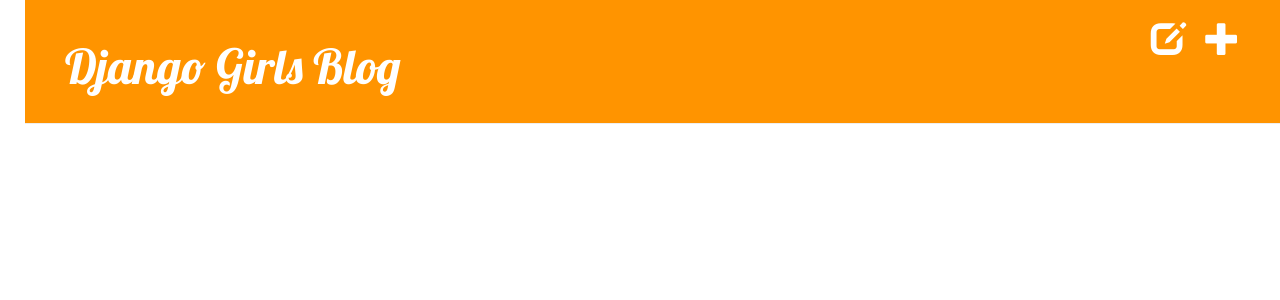
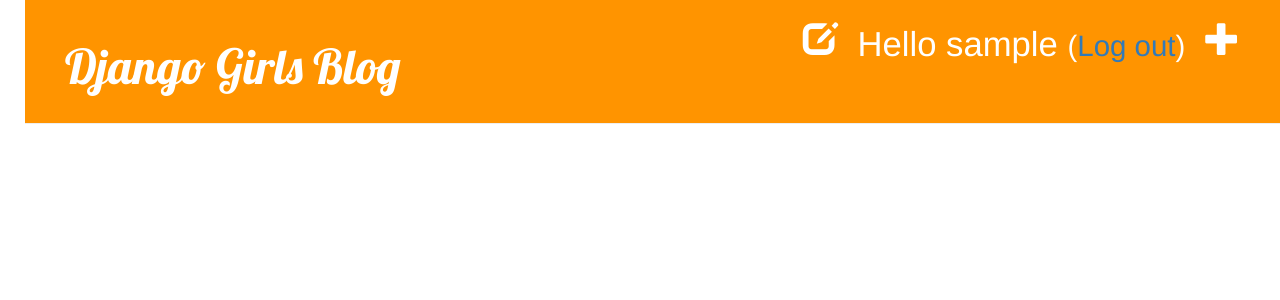
Before and after one commit to svitlanadykun/blog, a Django app: a page that uses blog/templates/blog/base.html in a window 1280 px wide. Shown: the top 300 px of the page. Run offline with Django 3.2, Linux system fonts and the light colour scheme; the visitor is signed in with stand-in values (Sample User, id 1); data that the repository does not hold is empty; some libraries are stand-ins or nearby versions.

Commit message:
added logout button

```diff
--- a/blog/templates/blog/base.html
+++ b/blog/templates/blog/base.html
@@ -1,7 +1,7 @@
 {% load static %}
 <html>
     <head>
-        <title>Django Girls blog</title>
+        <title>My blog</title>
         <link rel="stylesheet" href="//maxcdn.bootstrapcdn.com/bootstrap/3.2.0/css/bootstrap.min.css">
         <link rel="stylesheet" href="//maxcdn.bootstrapcdn.com/bootstrap/3.2.0/css/bootstrap-theme.min.css">
         <link href="https://fonts.googleapis.com/css?family=Lobster&subset=latin,cyrillic" rel="stylesheet" type="text/css">
@@ -11,7 +11,10 @@
       <div class="page-header">
         {% if user.is_authenticated %}
           <a href="{% url 'post_new' %}" class="top-menu"><span class="glyphicon glyphicon-plus"></span></a>
+          <p class="top-menu">Hello {{ user.username }} <small>(<a href="{% url 'logout' %}">Log out</a>) </p>
           <a href="{% url 'post_draft_list' %}" class="top-menu"><span class="glyphicon glyphicon-edit"></span></a>
+        {% else %}
+          <a href="{% url 'login' %}" class="top-menu"><span class="glyphicon glyphicon-lock"></span></a>
         {% endif %}
         <h1><a href="/">Django Girls Blog</a></h1>
       </div>
```
